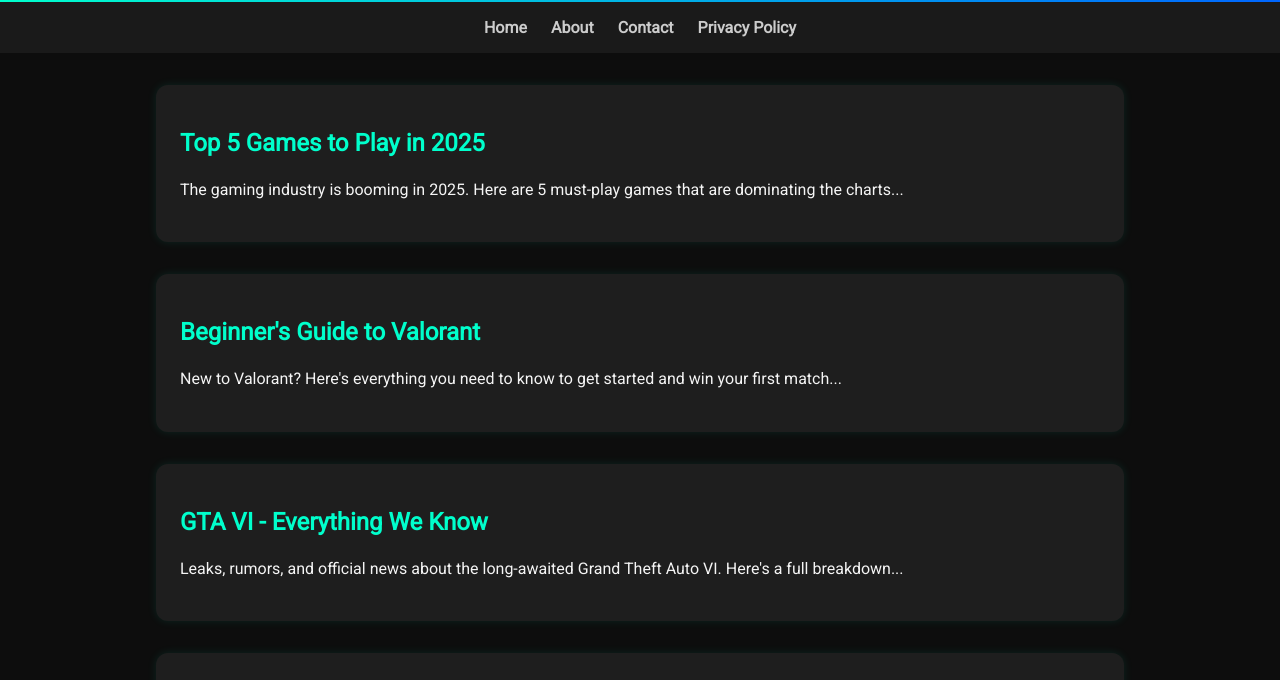
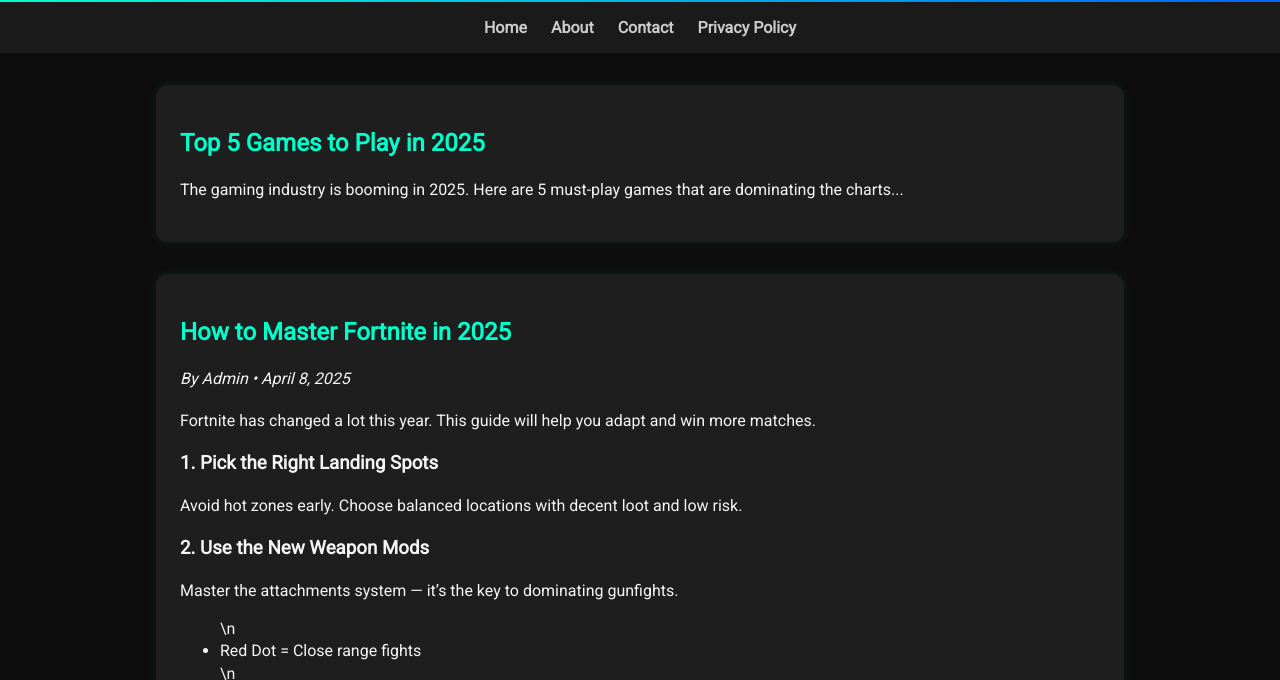
Before and after one commit to PrathamJituri/Gaming-Verse, a plain HTML site: page index.html in a window 1280 px wide. Shown: the part 96-776 px from the top of the page. Drawn offline with Linux system fonts and the light colour scheme.

Commit message:
Update index.html

```diff
--- a/index.html
+++ b/index.html
@@ -88,7 +88,17 @@
       <h2>Top 5 Games to Play in 2025</h2>
       <p>The gaming industry is booming in 2025. Here are 5 must-play games that are dominating the charts...</p>
     </section>
-    <section class="post">
+<section class="post">
+  <h2>How to Master Fortnite in 2025</h2>
+  <p><em>By Admin • April 8, 2025</em></p>
+  <p>Fortnite has changed a lot this year. This guide will help you adapt and win more matches.</p>
+  <h3>1. Pick the Right Landing Spots</h3>
+  <p>Avoid hot zones early. Choose balanced locations with decent loot and low risk.</p>
+  <h3>2. Use the New Weapon Mods</h3>
+  <p>Master the attachments system — it’s the key to dominating gunfights.</p>
+  <ul>\n    <li>Red Dot = Close range fights</li>\n    <li>Suppressor = Stay hidden</li>\n  </ul>
+  <p>Practice, stay updated, and you’ll rise through the ranks.</p>
+</section>
       <h2>Beginner's Guide to Valorant</h2>
       <p>New to Valorant? Here's everything you need to know to get started and win your first match...</p>
     </section>
```
